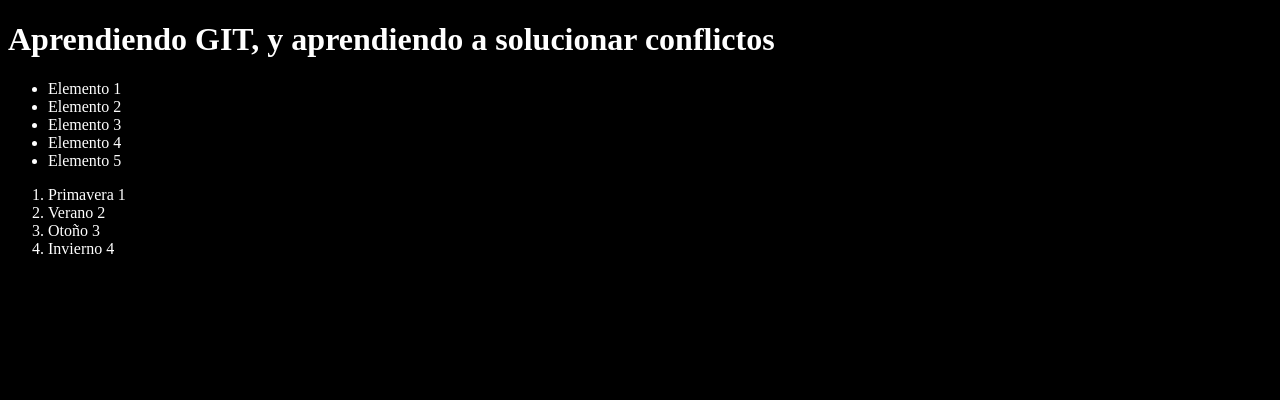
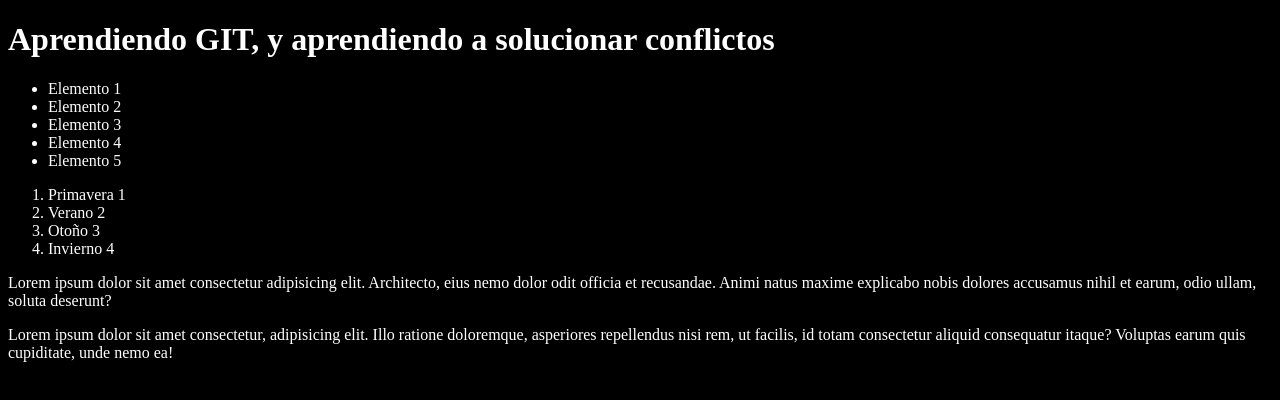
Before and after one commit to isaias-figueroa/youtube-git, a plain HTML site: page index.html in a window 1280 px wide. Drawn offline with Linux system fonts and the light colour scheme.

Commit message:
Agregando dos  parrafos

```diff
--- a/index.html
+++ b/index.html
@@ -23,6 +23,17 @@
       <li>Otoño 3</li>
       <li>Invierno 4</li>
     </ol>
+    <p>
+      Lorem ipsum dolor sit amet consectetur adipisicing elit. Architecto, eius
+      nemo dolor odit officia et recusandae. Animi natus maxime explicabo nobis
+      dolores accusamus nihil et earum, odio ullam, soluta deserunt?
+    </p>
+    <p>
+      Lorem ipsum dolor sit amet consectetur, adipisicing elit. Illo ratione
+      doloremque, asperiores repellendus nisi rem, ut facilis, id totam
+      consectetur aliquid consequatur itaque? Voluptas earum quis cupiditate,
+      unde nemo ea!
+    </p>
     <script src="index.js"></script>
   </body>
 </html>
```
